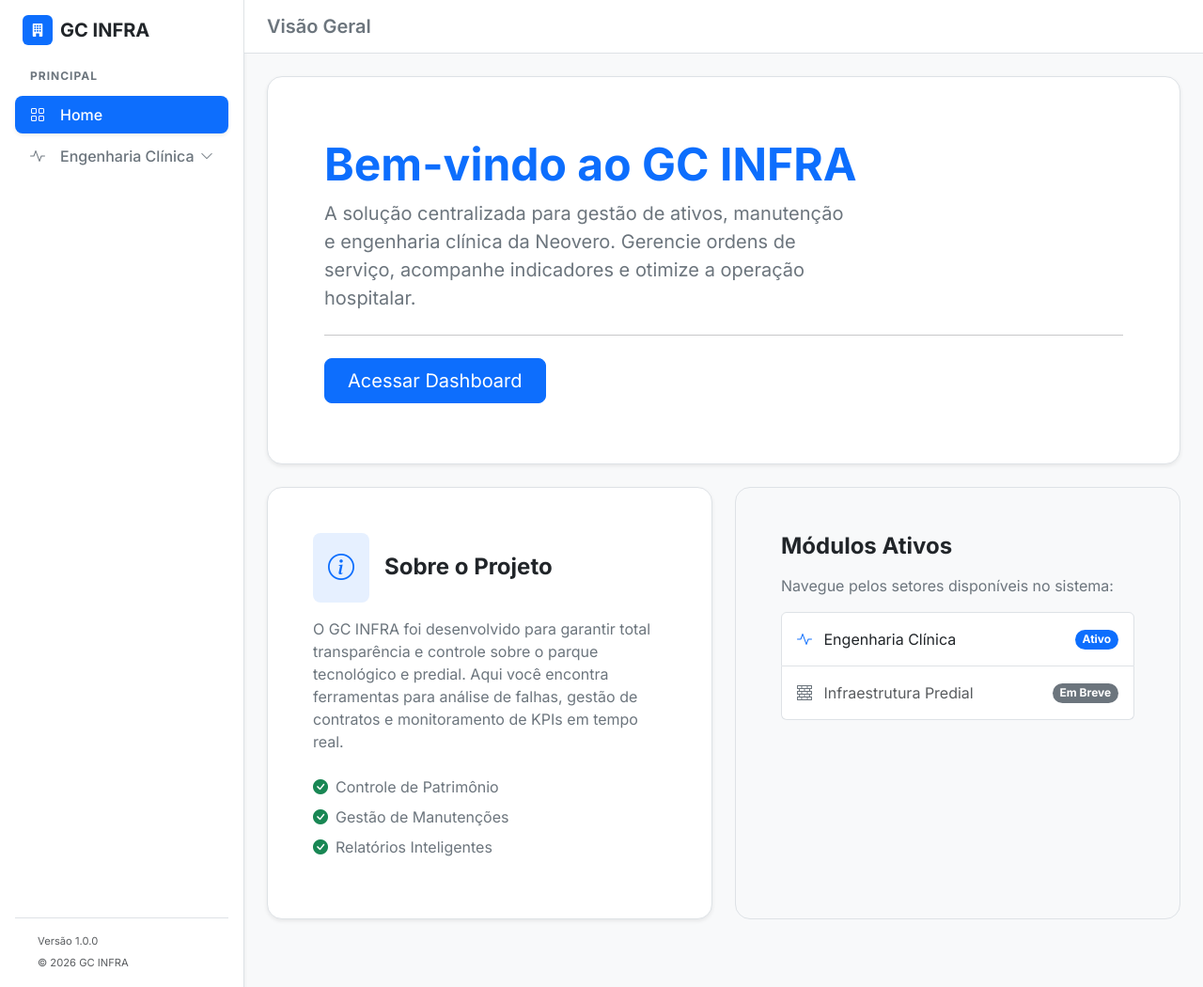
After one commit to hithalloagir/neovero_site_apresentacao, a Django app: page / in a window 1280 px wide. The commit adds this page. Shown: the whole page at 94% size. Run offline with Django 5.2, Linux system fonts and the light colour scheme.

Commit message:
Feat: Criacao da Pagina home e ajuste nas rotas

```diff
--- a/app/urls.py
+++ b/app/urls.py
@@ -16,10 +16,14 @@ Including another URLconf
 """
 from django.contrib import admin
 from django.urls import path, include
+from eng_clinica import views as eng_clinica_views
 
 urlpatterns = [
     path('admin/', admin.site.urls),
 
+    # home
+    path('', eng_clinica_views.home, name='home'),
+
     # apps
     path('engenharia/', include(('eng_clinica.urls', 'eng_clinica'), namespace='eng_clinica')),
 ]
--- /dev/null
+++ b/eng_clinica/templates/engenharia/home.html
@@ -0,0 +1,67 @@
+{% extends "base.html" %}
+{% load static %}
+
+{% block title %}GC INFRA - Início{% endblock %}
+
+{% block content %}
+<div class="p-5 mb-4 bg-white rounded-4 shadow-sm border">
+    <div class="container-fluid py-3">
+        <h1 class="display-5 fw-bold text-primary">Bem-vindo ao GC INFRA</h1>
+        <p class="col-md-8 fs-5 text-secondary">
+            A solução centralizada para gestão de ativos, manutenção e engenharia clínica da Neovero.
+            Gerencie ordens de serviço, acompanhe indicadores e otimize a operação hospitalar.
+        </p>
+        <hr class="my-4">
+        <a class="btn btn-primary btn-lg rounded-3 px-4" href="{% url 'eng_clinica:graficos_eng_clinica' %}" role="button">
+            Acessar Dashboard
+        </a>
+    </div>
+</div>
+
+<div class="row align-items-md-stretch">
+    <div class="col-md-6 mb-4">
+        <div class="h-100 p-5 bg-white border rounded-4 shadow-sm">
+            <div class="d-flex align-items-center gap-3 mb-3">
+                <div class="bg-primary bg-opacity-10 text-primary rounded-3 p-3">
+                    <i class="bi bi-info-circle fs-3"></i>
+                </div>
+                <h2 class="h4 fw-bold mb-0">Sobre o Projeto</h2>
+            </div>
+            <p class="text-secondary">
+                O GC INFRA foi desenvolvido para garantir total transparência e controle sobre o parque tecnológico e predial.
+                Aqui você encontra ferramentas para análise de falhas, gestão de contratos e monitoramento de KPIs em tempo real.
+            </p>
+            <ul class="list-unstyled text-secondary mt-4">
+                <li class="mb-2"><i class="bi bi-check-circle-fill text-success me-2"></i>Controle de Patrimônio</li>
+                <li class="mb-2"><i class="bi bi-check-circle-fill text-success me-2"></i>Gestão de Manutenções</li>
+                <li class="mb-2"><i class="bi bi-check-circle-fill text-success me-2"></i>Relatórios Inteligentes</li>
+            </ul>
+        </div>
+    </div>
+
+    <div class="col-md-6 mb-4">
+        <div class="h-100 p-5 bg-body-tertiary border rounded-4">
+            <h2 class="h4 fw-bold mb-3">Módulos Ativos</h2>
+            <p class="text-secondary">Navegue pelos setores disponíveis no sistema:</p>
+
+            <div class="list-group">
+                <a href="{% url 'eng_clinica:graficos_eng_clinica' %}" class="list-group-item list-group-item-action d-flex justify-content-between align-items-center p-3">
+                    <div>
+                        <i class="bi bi-activity me-2 text-primary"></i>
+                        Engenharia Clínica
+                    </div>
+                    <span class="badge bg-primary rounded-pill">Ativo</span>
+                </a>
+
+                <a href="#" class="list-group-item list-group-item-action d-flex justify-content-between align-items-center p-3 disabled">
+                    <div>
+                        <i class="bi bi-bricks me-2 text-secondary"></i>
+                        Infraestrutura Predial
+                    </div>
+                    <span class="badge bg-secondary rounded-pill">Em Breve</span>
+                </a>
+            </div>
+        </div>
+    </div>
+</div>
+{% endblock %}
--- a/eng_clinica/views.py
+++ b/eng_clinica/views.py
@@ -1,6 +1,10 @@
 from django.shortcuts import render
 
 # Create your views here.
+
+
+def home(request):
+    return render(request, 'engenharia/home.html')
 
 
 def engenharia_clinica_graficos(request):
--- a/templates/partials/sidebar.html
+++ b/templates/partials/sidebar.html
@@ -9,7 +9,7 @@
     <nav class="nav nav-pills flex-column px-3 gap-1 flex-grow-1">
         <span class="text-uppercase text-secondary fw-bold px-3 mb-2" style="font-size: 0.75rem; letter-spacing: 1px;">Principal</span>
 
-        <a href="#"
+        <a href=" {% url "home" %}"
            class="nav-link d-flex align-items-center gap-3 px-3 py-2 rounded-3 fw-medium
            {% if request.resolver_match.url_name == 'home' %}active shadow-sm{% else %}text-secondary hover-bg-light{% endif %}">
             <i class="bi bi-grid"></i>
```
